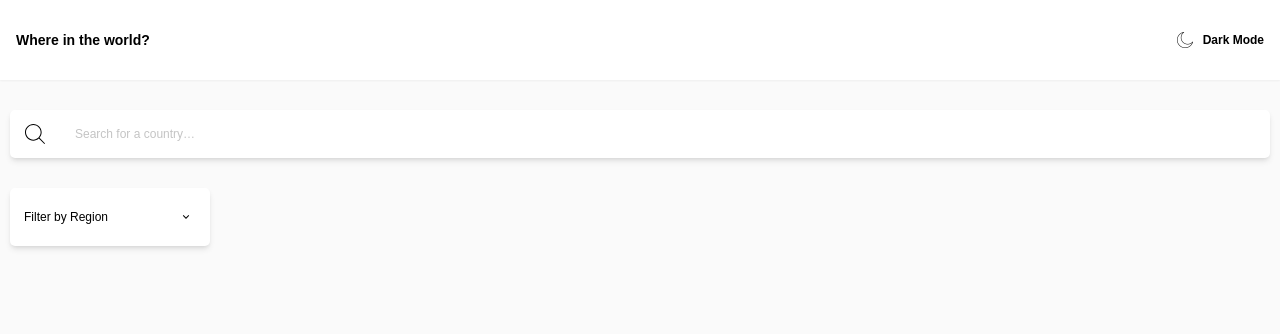
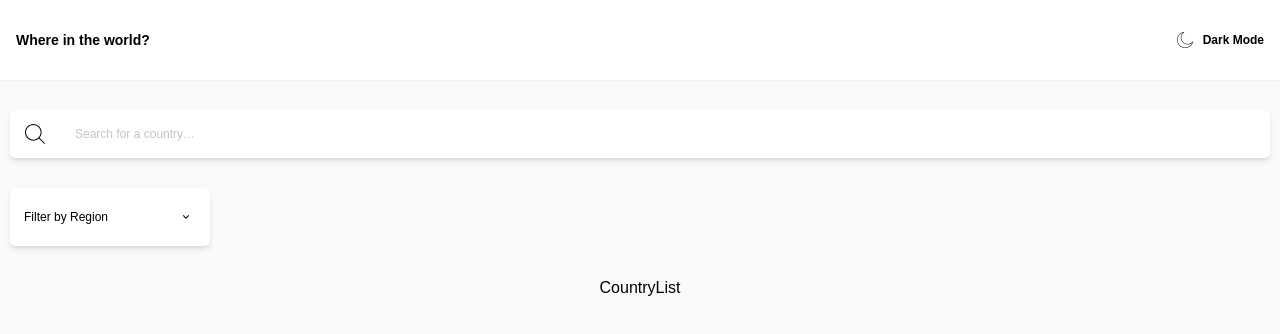
Before and after one commit to achiewe/rest-countries-api-with-color-theme-switcher, a React (Vite) app: page / in a window 1280 px wide. Shown: the top 334 px of the page. Built offline with nearby package versions, Linux system fonts and the light colour scheme.

Commit message:
create new component CountryList and import it in the home component

```diff
--- /dev/null
+++ b/src/components/Home/CountryList.tsx
@@ -0,0 +1,3 @@
+export default function CountryList() {
+  return <div>CountryList</div>;
+}
--- a/src/pages/Home.tsx
+++ b/src/pages/Home.tsx
@@ -1,9 +1,11 @@
+import CountryList from "../components/Home/CountryList";
 import SearchInput from "../components/Home/SearchInput";
 
 export default function Home() {
   return (
     <div className="w-full flex flex-col items-center gap-[30px] px-[10px]">
       <SearchInput />
+      <CountryList />
     </div>
   );
 }
```
